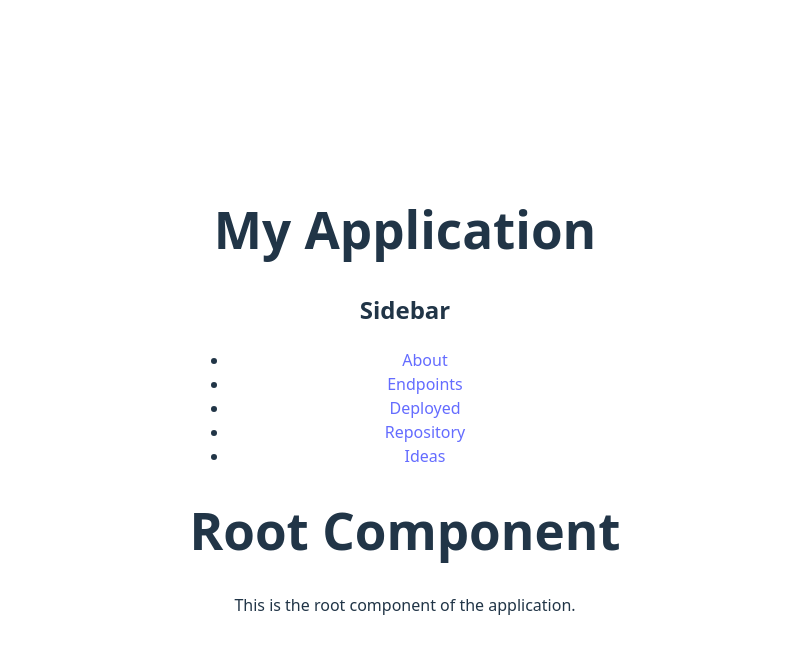
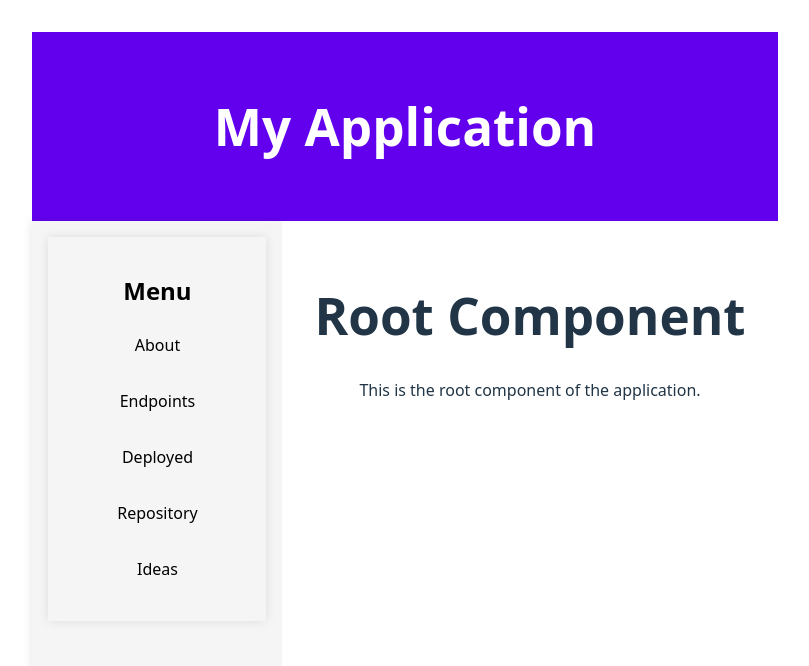
Before and after one commit to MojoOno/sp3, a React (Vite) app: page / in a window 1280 px wide. Shown: the top 666 px of the page, without its empty margins (235-1044 px from the left). Built offline with nearby package versions, Linux system fonts and the light colour scheme.

Commit message:
work on sidebar

```diff
--- a/src/components/Root.jsx
+++ b/src/components/Root.jsx
@@ -1,16 +1,24 @@
 import { Outlet } from "react-router-dom";
 import Header from "./Header";
 import Sidebar from "./Sidebar";
+import styles from "../css/Root.module.css";
 
 const Root = () => {
   return (
-    <div>
+    <div className={styles.container}>
+      <header className={styles.header}>
         <Header />
+      </header>
+      <aside className={styles.sidebar}>
         <Sidebar />
-      <h1>Root Component</h1>
-      <p>This is the root component of the application.</p>
-      <Outlet />
+      </aside>
+      <main className={styles.main}>
+        <h1>Root Component</h1>
+        <p>This is the root component of the application.</p>
+        <Outlet />
+      </main>
     </div>
   );
-}
+};
+
 export default Root;
--- a/src/components/Sidebar.jsx
+++ b/src/components/Sidebar.jsx
@@ -1,17 +1,54 @@
 import { NavLink } from "react-router-dom";
+import styles from "../css/Sidebar.module.css";
 
 const Sidebar = () => {
   return (
-    <div className="sidebar">
-      <h2>Sidebar</h2>
+    <div className={styles.sidebar}>
+      <h2>Menu</h2>
       <ul>
-        <li><NavLink to="about">About</NavLink></li>
-        <li><NavLink to="endpoints">Endpoints</NavLink></li>
-        <li><NavLink to="deployed">Deployed</NavLink></li>
-        <li><NavLink to="repository">Repository</NavLink></li>
-        <li><NavLink to="ideas">Ideas</NavLink></li>
+        <li>
+          <NavLink
+            to="about"
+            className={({ isActive }) => (isActive ? styles.active : "")}
+          >
+            About
+          </NavLink>
+        </li>
+        <li>
+          <NavLink
+            to="endpoints"
+            className={({ isActive }) => (isActive ? styles.active : "")}
+          >
+            Endpoints
+          </NavLink>
+        </li>
+        <li>
+          <NavLink
+            to="deployed"
+            className={({ isActive }) => (isActive ? styles.active : "")}
+          >
+            Deployed
+          </NavLink>
+        </li>
+        <li>
+          <NavLink
+            to="repository"
+            className={({ isActive }) => (isActive ? styles.active : "")}
+          >
+            Repository
+          </NavLink>
+        </li>
+        <li>
+          <NavLink
+            to="ideas"
+            className={({ isActive }) => (isActive ? styles.active : "")}
+          >
+            Ideas
+          </NavLink>
+        </li>
       </ul>
     </div>
   );
-}
+};
+
 export default Sidebar;
--- a/src/css/Root.module.css
+++ b/src/css/Root.module.css
@@ -14,17 +14,34 @@
   --accent: #BB86FC;
 }
 
-body {
-  background-color: var(--background);
-  color: var(--text);
-  font-family: Arial, sans-serif;
-  margin: 0;
-  padding: 0;
-}
 .container {
-  display: flex;
-  flex-direction: column;
-  align-items: center;
-  justify-content: center;
+  display: grid;
+  grid-template-rows: auto 1fr;
+  grid-template-columns: 250px 1fr;
+  grid-template-areas:
+    "header header"
+    "sidebar main";
   height: 100vh;
 }
+
+header {
+  grid-area: header;
+  background-color: #6200ee;
+  color: white;
+  padding: 1rem;
+  text-align: center;
+}
+
+.sidebar {
+  grid-area: sidebar;
+  background-color: #f5f5f5;
+  padding: 1rem;
+  box-shadow: 0 0 10px rgba(0, 0, 0, 0.1);
+}
+
+.main {
+  grid-area: main;
+  padding: 2rem;
+  background-color: #ffffff;
+  overflow-y: auto;
+}
--- /dev/null
+++ b/src/css/Sidebar.module.css
@@ -0,0 +1,42 @@
+.sidebar {
+  grid-area: sidebar;
+  background-color: var(--secondary-background);
+  padding: 1rem;
+  box-shadow: 0 0 10px rgba(0, 0, 0, 0.1);
+}
+
+.sidebar h2 {
+  margin-bottom: 1rem;
+  font-size: 1.5rem;
+  color: var(--text);
+}
+
+.sidebar ul {
+  list-style: none;
+  padding: 0;
+  margin: 0;
+}
+
+.sidebar li {
+  margin-bottom: 1rem;
+}
+
+.sidebar a {
+  display: block;
+  padding: 0.5rem 1rem;
+  text-decoration: none;
+  color: var(--text);
+  border-radius: 20px;
+  transition: background-color 0.3s, color 0.3s;
+}
+
+.sidebar a:hover {
+  background-color: var(--muted-text);
+  color: var(--accent);
+}
+
+.sidebar a.active {
+  background-color: var(--accent);
+  color: white;
+  font-weight: bold;
+}
```
